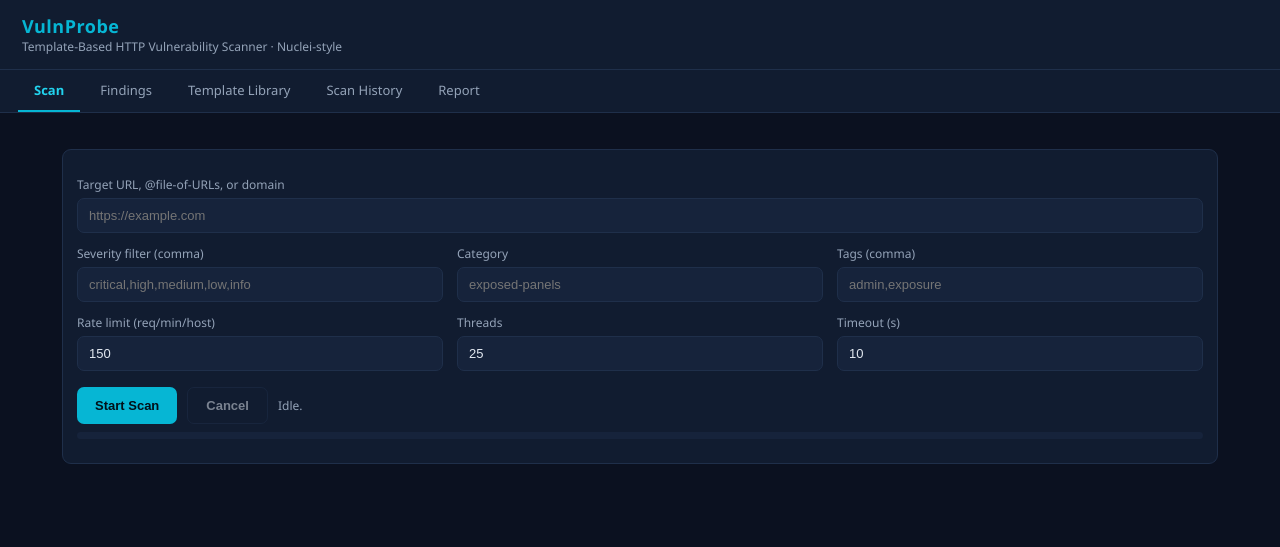
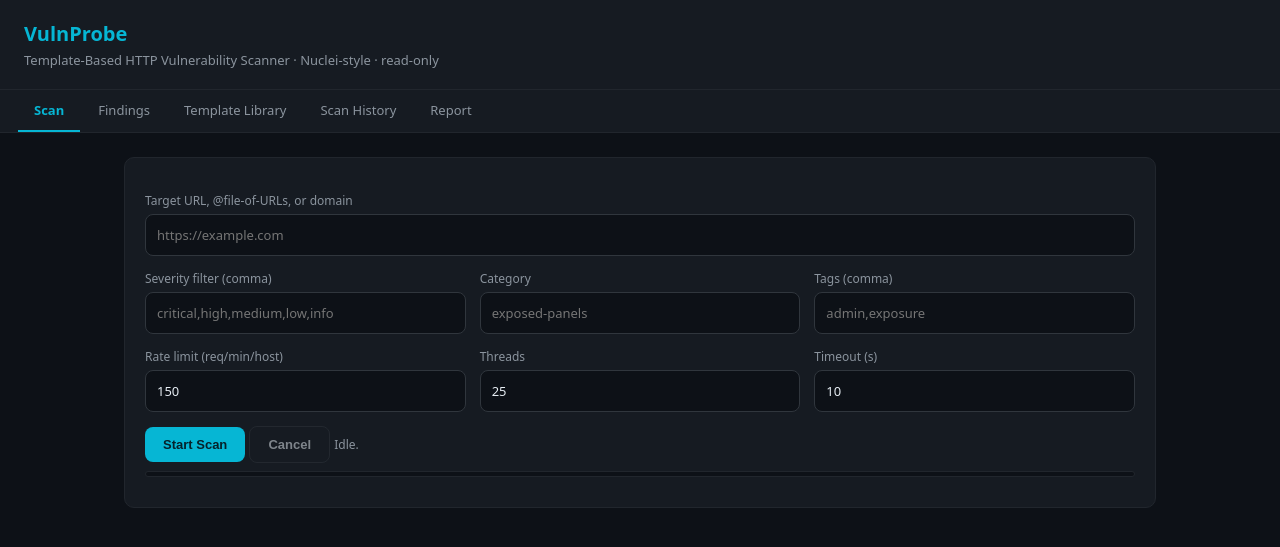
Before and after one commit to Santhosh595/SecureNET-Toolkit-, a Flask app: page / in a window 1280 px wide. Shown: the top 547 px of the page. Run offline with Flask 3, Linux system fonts and the light colour scheme.

Commit message:
style(VulnProbe): restyle dashboard to match SecureNET toolkit theme
Move UI to templates/index.html (repo convention) and switch dashboard.py to
Flask render_template. Adopt the shared palette used by sibling tools
(TechFinger/HeaderScan): --bg:#0d1117, --card:#161b22, --accent:#06b6d4,
--border:#21262d. Remove obsolete templates_web/ and _load_index helper.
Verified: dark theme tokens present, renders 200, tab nav intact.

```diff
--- a/VulnProbe/templates_web/index.html
+++ b/VulnProbe/templates/index.html
@@ -3,61 +3,56 @@
 <head>
 <meta charset="UTF-8">
 <meta name="viewport" content="width=device-width, initial-scale=1.0">
-<title>VulnProbe — Template-Based HTTP Vulnerability Scanner</title>
+<title>VulnProbe — SecureNET</title>
 <style>
-  :root {
-    --bg: #0b1120; --panel: #111c30; --panel2: #16233b; --border: #1f2f4a;
-    --text: #e2e8f0; --muted: #94a3b8; --accent: #06b6d4; --accent2: #22d3ee;
-    --crit: #ef4444; --high: #f97316; --med: #eab308; --low: #38bdf8; --info: #94a3b8;
-  }
+  :root { --bg:#0d1117; --card:#161b22; --accent:#06b6d4; --text:#e6edf3; --muted:#8b949e; --border:#21262d; }
   * { box-sizing: border-box; }
-  body { margin: 0; font-family: 'Segoe UI', system-ui, sans-serif; background: var(--bg); color: var(--text); }
-  header { padding: 14px 22px; display: flex; align-items: center; gap: 12px; border-bottom: 1px solid var(--border); background: var(--panel); }
-  header .logo { font-weight: 800; color: var(--accent); letter-spacing: .5px; font-size: 18px; }
-  header .sub { color: var(--muted); font-size: 12px; }
-  .tabs { display: flex; gap: 4px; padding: 0 18px; background: var(--panel); border-bottom: 1px solid var(--border); }
-  .tab { padding: 11px 16px; cursor: pointer; color: var(--muted); font-size: 13px; border-bottom: 2px solid transparent; }
-  .tab.active { color: var(--accent2); border-bottom-color: var(--accent); font-weight: 600; }
-  .view { display: none; padding: 22px; max-width: 1200px; margin: 0 auto; }
-  .view.active { display: block; }
-  label { display: block; font-size: 12px; color: var(--muted); margin: 12px 0 5px; }
-  input, select, textarea { width: 100%; background: var(--panel2); border: 1px solid var(--border); color: var(--text); padding: 9px 11px; border-radius: 7px; font-size: 13px; }
-  .row { display: flex; gap: 14px; flex-wrap: wrap; }
-  .row > div { flex: 1; min-width: 180px; }
-  button { background: var(--accent); color: #021018; border: 0; padding: 10px 18px; border-radius: 7px; font-weight: 700; cursor: pointer; font-size: 13px; }
-  button.ghost { background: transparent; border: 1px solid var(--border); color: var(--text); }
-  button:disabled { opacity: .5; cursor: not-allowed; }
-  .btnrow { margin-top: 16px; display: flex; gap: 10px; }
-  table { width: 100%; border-collapse: collapse; font-size: 13px; margin-top: 12px; }
-  th, td { text-align: left; padding: 9px 10px; border-bottom: 1px solid var(--border); }
-  th { color: var(--muted); font-weight: 600; font-size: 11px; text-transform: uppercase; }
-  .pill { padding: 2px 9px; border-radius: 20px; font-size: 11px; font-weight: 700; display: inline-block; }
-  .sev-critical { background: rgba(239,68,68,.16); color: var(--crit); }
-  .sev-high { background: rgba(249,115,22,.16); color: var(--high); }
-  .sev-medium { background: rgba(234,179,8,.16); color: var(--med); }
-  .sev-low { background: rgba(56,189,248,.16); color: var(--low); }
-  .sev-info { background: rgba(148,163,184,.16); color: var(--info); }
-  .card { background: var(--panel); border: 1px solid var(--border); border-radius: 9px; padding: 14px; margin-top: 14px; }
-  .small { font-size: 12px; color: var(--muted); }
-  .drawer { position: fixed; right: 0; top: 0; height: 100%; width: 460px; background: var(--panel); border-left: 1px solid var(--border); transform: translateX(100%); transition: .25s; overflow-y: auto; padding: 22px; z-index: 20; }
-  .drawer.open { transform: translateX(0); }
-  .drawer h3 { margin-top: 0; color: var(--accent2); }
-  .drawer pre { background: #050b16; padding: 12px; border-radius: 6px; overflow: auto; font-size: 12px; }
-  .closex { float: right; cursor: pointer; color: var(--muted); }
-  .statusbar { font-size: 12px; color: var(--muted); margin-top: 10px; }
-  .progress { height: 7px; background: var(--panel2); border-radius: 5px; overflow: hidden; margin-top: 8px; }
-  .progress > div { height: 100%; background: var(--accent); width: 0; transition: .2s; }
-  .muted { color: var(--muted); }
-  details summary { cursor: pointer; color: var(--accent2); font-size: 13px; }
-  hr { border: 0; border-top: 1px solid var(--border); margin: 14px 0; }
+  body { margin:0; font-family: system-ui, sans-serif; background:var(--bg); color:var(--text); }
+  header { padding:20px 24px; background:var(--card); border-bottom:1px solid var(--border); }
+  header h1 { margin:0; color:var(--accent); font-size:20px; }
+  header p { margin:4px 0 0; color:var(--muted); font-size:13px; }
+  .tabs { display:flex; gap:2px; padding:0 18px; background:var(--card); border-bottom:1px solid var(--border); }
+  .tab { padding:11px 16px; cursor:pointer; color:var(--muted); font-size:13px; border-bottom:2px solid transparent; }
+  .tab.active { color:var(--accent); border-bottom-color:var(--accent); font-weight:600; }
+  .view { display:none; max-width:1080px; margin:0 auto; padding:24px; }
+  .view.active { display:block; }
+  label { display:block; font-size:12px; color:var(--muted); margin:14px 0 5px; }
+  input, select, textarea { width:100%; padding:11px; background:var(--bg); border:1px solid #30363d; color:var(--text); border-radius:8px; font-size:13px; font-family:inherit; }
+  .row { display:flex; gap:14px; flex-wrap:wrap; }
+  .row > div { flex:1; min-width:170px; }
+  button { margin-top:14px; padding:10px 18px; background:var(--accent); color:#06222a; border:0; border-radius:8px; font-weight:600; cursor:pointer; font-size:13px; }
+  button.ghost { background:transparent; border:1px solid #30363d; color:var(--text); }
+  button:disabled { opacity:.5; cursor:not-allowed; }
+  .panel { background:var(--card); border:1px solid var(--border); border-radius:10px; padding:20px; }
+  table { width:100%; border-collapse:collapse; font-size:13px; margin-top:14px; }
+  th, td { text-align:left; padding:9px 10px; border-bottom:1px solid var(--border); }
+  th { color:var(--muted); font-weight:600; font-size:11px; text-transform:uppercase; }
+  .pill { padding:2px 9px; border-radius:20px; font-size:11px; font-weight:700; display:inline-block; }
+  .sev-critical { background:rgba(239,68,68,.16); color:#ff6b6b; }
+  .sev-high { background:rgba(249,115,22,.16); color:#ffa657; }
+  .sev-medium { background:rgba(234,179,8,.16); color:#e3b341; }
+  .sev-low { background:rgba(56,189,248,.16); color:#58a6ff; }
+  .sev-info { background:rgba(139,148,158,.16); color:var(--muted); }
+  .card { background:var(--card); border:1px solid var(--border); border-radius:10px; padding:14px; margin-top:14px; }
+  .small { font-size:12px; color:var(--muted); }
+  .drawer { position:fixed; right:0; top:0; height:100%; width:460px; background:var(--card); border-left:1px solid var(--border); transform:translateX(100%); transition:.25s; overflow-y:auto; padding:22px; z-index:20; }
+  .drawer.open { transform:translateX(0); }
+  .drawer h3 { margin-top:0; color:var(--accent); }
+  .drawer pre { background:var(--bg); padding:12px; border-radius:6px; overflow:auto; font-size:12px; border:1px solid var(--border); }
+  .closex { float:right; cursor:pointer; color:var(--muted); }
+  .status { font-size:12px; color:var(--muted); margin-top:10px; }
+  .progress { height:6px; background:var(--bg); border-radius:5px; overflow:hidden; margin-top:8px; border:1px solid var(--border); }
+  .progress > div { height:100%; background:var(--accent); width:0; transition:.2s; }
+  .res { margin-top:22px; }
+  details summary { cursor:pointer; color:var(--accent); font-size:13px; }
+  hr { border:0; border-top:1px solid var(--border); margin:14px 0; }
+  .rowitem { padding:10px 14px; margin:6px 0; background:var(--bg); border-radius:6px; border-left:4px solid var(--accent); }
 </style>
 </head>
 <body>
 <header>
-  <div>
-    <div class="logo">VulnProbe</div>
-    <div class="sub">Template-Based HTTP Vulnerability Scanner · Nuclei-style</div>
-  </div>
+  <h1>VulnProbe</h1>
+  <p>Template-Based HTTP Vulnerability Scanner · Nuclei-style · read-only</p>
 </header>
 
 <div class="tabs">
@@ -70,7 +65,7 @@
 
 <!-- SCAN -->
 <div class="view active" id="scan">
-  <div class="card">
+  <div class="panel">
     <label>Target URL, @file-of-URLs, or domain</label>
     <input id="target" placeholder="https://example.com">
     <div class="row">
@@ -83,19 +78,19 @@
       <div><label>Threads</label><input id="threads" type="number" value="25"></div>
       <div><label>Timeout (s)</label><input id="timeout" type="number" value="10"></div>
     </div>
-    <div class="btnrow">
+    <div>
       <button id="startBtn">Start Scan</button>
       <button class="ghost" id="cancelBtn" disabled>Cancel</button>
-      <span class="statusbar" id="scanStatus">Idle.</span>
+      <span class="status" id="scanStatus">Idle.</span>
     </div>
     <div class="progress"><div id="prog"></div></div>
-    <div class="statusbar" id="liveFindings"></div>
+    <div class="status" id="liveFindings"></div>
   </div>
 </div>
 
 <!-- FINDINGS -->
 <div class="view" id="findings">
-  <div class="card">
+  <div class="panel">
     <div class="row">
       <div><label>Filter severity</label>
         <select id="fSev"><option value="">All</option><option>critical</option><option>high</option><option>medium</option><option>low</option><option>info</option></select></div>
@@ -103,58 +98,62 @@
       <div><label>Group by</label>
         <select id="fGroup"><option value="">None</option><option value="severity">Severity</option><option value="template_id">Template</option><option value="url">URL</option></select></div>
     </div>
-    <div class="btnrow"><button id="loadFindings">Load Findings</button></div>
-    <table id="findingsTable"><thead><tr><th>Severity</th><th>Template</th><th>URL</th><th>Path</th><th>HTTP</th><th>Matched</th></tr></thead><tbody></tbody></table>
+    <div><button id="loadFindings">Load Findings</button></div>
+    <div class="res">
+      <table id="findingsTable"><thead><tr><th>Severity</th><th>Template</th><th>URL</th><th>Path</th><th>HTTP</th><th>Matched</th></tr></thead><tbody></tbody></table>
+    </div>
   </div>
-  <div class="drawer" id="drawer">
-    <span class="closex" onclick="closeDrawer()">✕</span>
-    <div id="drawerBody"></div>
-  </div>
+  <div class="drawer" id="drawer"><span class="closex" onclick="closeDrawer()">✕</span><div id="drawerBody"></div></div>
 </div>
 
 <!-- TEMPLATE LIBRARY -->
 <div class="view" id="library">
-  <div class="card">
+  <div class="panel">
     <div class="row">
       <div><label>Category</label><input id="lCat" placeholder="cve"></div>
       <div><label>Severity</label><input id="lSev" placeholder="high"></div>
       <div><label>Tags</label><input id="lTags" placeholder="exposure"></div>
     </div>
-    <div class="btnrow">
+    <div>
       <button id="loadLib">Load Library</button>
       <button class="ghost" id="uploadBtn">Upload Template</button>
       <input type="file" id="uploadFile" accept=".yaml,.yml" style="display:none">
     </div>
-    <div class="btnrow">
-      <span>Validate YAML:</span>
+    <div class="res">
+      <label>Validate YAML</label>
       <textarea id="validateYaml" rows="4" placeholder="Paste a template YAML here..."></textarea>
+      <button class="ghost" id="validateBtn">Validate</button>
+      <span id="validateOut" class="small"></span>
     </div>
-    <div class="btnrow"><button class="ghost" id="validateBtn">Validate</button><span id="validateOut" class="small"></span></div>
-    <table id="libTable"><thead><tr><th>ID</th><th>Severity</th><th>Category</th><th>Tags</th></tr></thead><tbody></tbody></table>
-    <div class="drawer" id="libDrawer"><span class="closex" onclick="closeLib()">✕</span><div id="libBody"></div></div>
+    <div class="res">
+      <table id="libTable"><thead><tr><th>ID</th><th>Severity</th><th>Category</th><th>Tags</th></tr></thead><tbody></tbody></table>
+    </div>
   </div>
+  <div class="drawer" id="libDrawer"><span class="closex" onclick="closeLib()">✕</span><div id="libBody"></div></div>
 </div>
 
 <!-- SCAN HISTORY -->
 <div class="view" id="history">
-  <div class="card">
+  <div class="panel">
     <button id="loadHistory">Load History</button>
-    <table id="histTable"><thead><tr><th>ID</th><th>Target</th><th>Findings</th><th>Duration</th><th>When</th><th></th></tr></thead><tbody></tbody></table>
+    <div class="res">
+      <table id="histTable"><thead><tr><th>ID</th><th>Target</th><th>Findings</th><th>Duration</th><th>When</th><th></th></tr></thead><tbody></tbody></table>
+    </div>
   </div>
 </div>
 
 <!-- REPORT -->
 <div class="view" id="report">
-  <div class="card">
+  <div class="panel">
     <label>Export Scan (optional: specific scan id)</label>
     <input id="repScanId" placeholder="leave blank for latest">
-    <div class="btnrow">
+    <div>
       <button class="ghost" id="expJson">Export JSON</button>
       <button class="ghost" id="expCsv">Export CSV</button>
       <button class="ghost" id="expPdf">Export PDF</button>
     </div>
     <hr>
-    <div class="small">PDF includes an executive summary and every finding with remediation steps. JSON/CSV contain the raw finding set.</div>
+    <div class="small">PDF includes an executive summary and every finding with remediation. JSON/CSV contain the raw finding set.</div>
   </div>
 </div>
 
@@ -166,7 +165,7 @@
 const fmtDate = ts => new Date(ts*1000).toLocaleString();
 
 // SCAN
-let scanTimer=null, currentScanId=null;
+let scanTimer=null;
 document.getElementById('startBtn').onclick=async()=>{
   const body={target:document.getElementById('target').value.trim()};
   if(!body.target){alert('Enter a target');return;}
@@ -182,7 +181,6 @@
   const r=await fetch(API+'/api/scan',{method:'POST',headers:{'Content-Type':'application/json'},body:JSON.stringify(body)});
   const j=await r.json();
   if(j.error){document.getElementById('scanStatus').textContent='Error: '+j.error;document.getElementById('startBtn').disabled=false;return;}
-  currentScanId=j.scan_id;
   pollScan();
 };
 function pollScan(){
@@ -212,9 +210,7 @@
 function openDrawer(f){
   const ex=JSON.parse(f.extracted_values||'{}');
   document.getElementById('drawerBody').innerHTML=`
-    <h3>${f.name}</h3>
-    ${sevPill(f.severity)} <span class="muted">${f.category}</span>
-    <hr>
+    <h3>${f.name}</h3>${sevPill(f.severity)} <span class="small">${f.category}</span><hr>
     <b>URL:</b> ${f.url}${f.matched_path}<br>
     <b>Template:</b> ${f.template_id}<br>
     <b>Matched on:</b> ${f.matched_condition}<br>
@@ -255,7 +251,7 @@
   const yaml=document.getElementById('validateYaml').value;
   const j=await fetch(API+'/api/templates/validate',{method:'POST',headers:{'Content-Type':'application/json'},body:JSON.stringify({yaml})}).then(r=>r.json());
   document.getElementById('validateOut').textContent= j.valid ? 'VALID ('+j.id+')' : 'INVALID: '+(j.errors||[]).join(' | ');
-  document.getElementById('validateOut').style.color= j.valid? 'var(--accent)':'var(--crit)';
+  document.getElementById('validateOut').style.color= j.valid? 'var(--accent)':'#ff6b6b';
 };
 
 // HISTORY
@@ -264,7 +260,7 @@
   const tb=document.querySelector('#histTable tbody'); tb.innerHTML='';
   j.scans.forEach(s=>{
     const tr=document.createElement('tr');
-    tr.innerHTML=`<td>${s.id}</td><td>${s.target}</td><td>${s.findings_count}</td><td>${s.duration.toFixed(1)}s</td><td class="muted">${fmtDate(s.timestamp)}</td><td><button class="ghost" onclick="rerun(${s.id})">Re-run</button></td>`;
+    tr.innerHTML=`<td>${s.id}</td><td>${s.target}</td><td>${s.findings_count}</td><td>${s.duration.toFixed(1)}s</td><td class="small">${fmtDate(s.timestamp)}</td><td><button class="ghost" onclick="rerun(${s.id})">Re-run</button></td>`;
     tb.appendChild(tr);
   });
 };
```
Also changed, not shown: VulnProbe/dashboard.py (+2 -14 lines).
